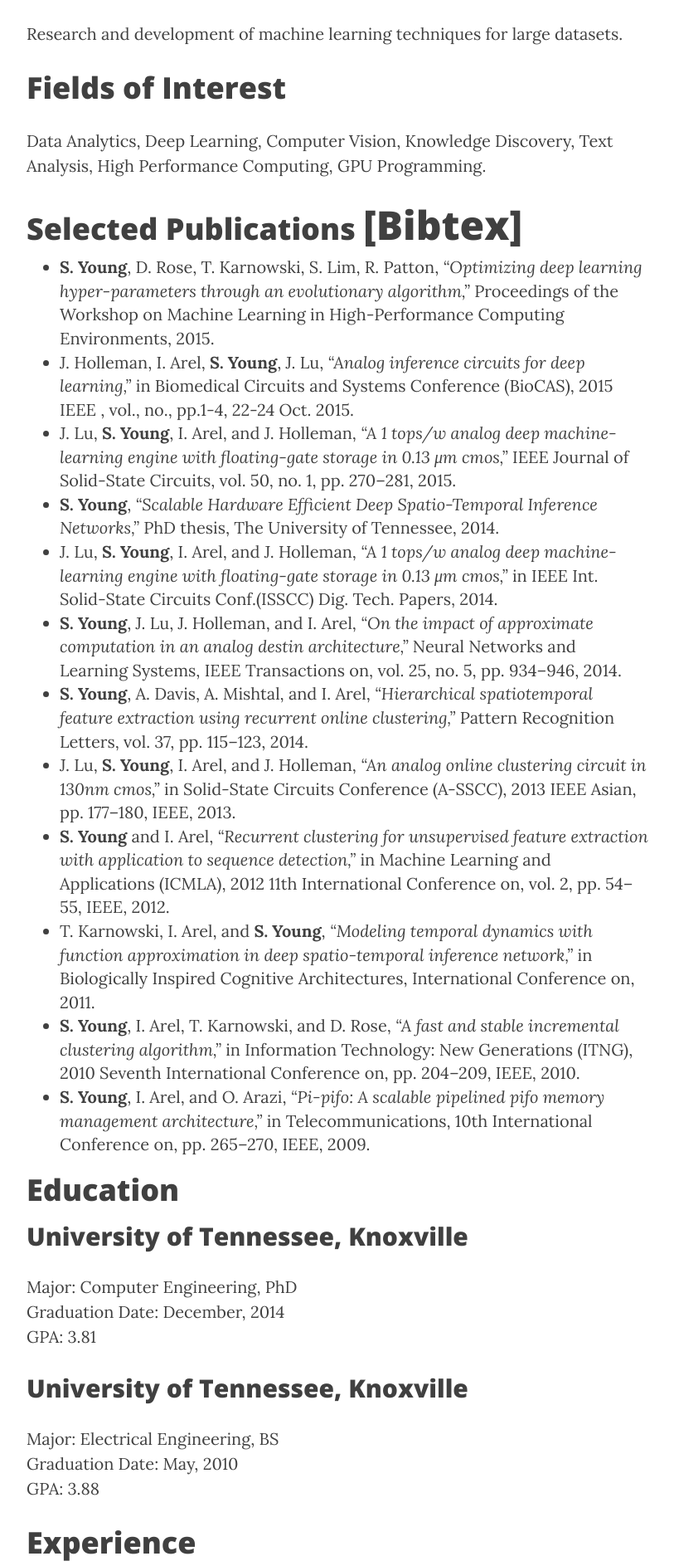
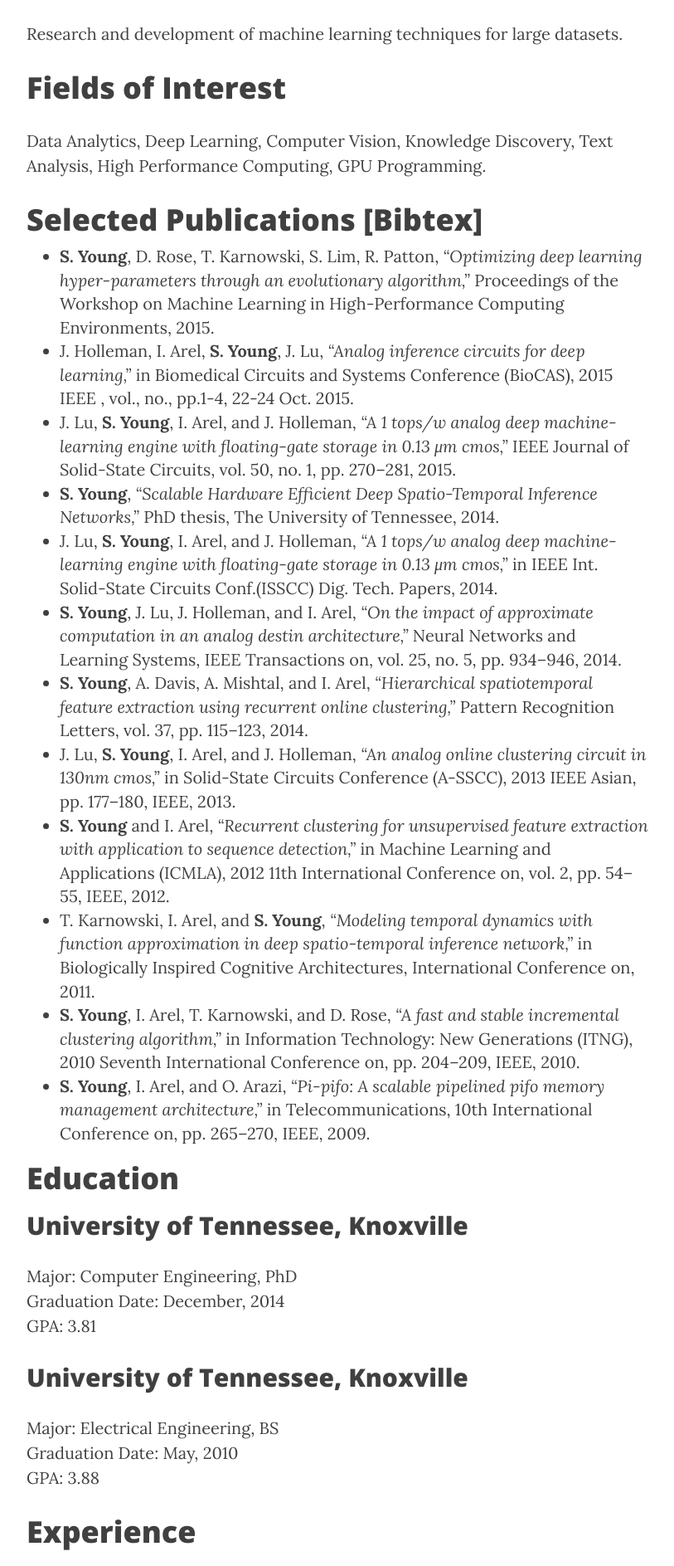
Before and after one commit to stevenryoung/stevenryoung.github.io, a Jekyll site: the page built from cv.md, in a window 1280 px wide. Shown: the part 570-2457 px from the top of the page at 83% size, without its empty margins (233-1046 px from the left). Built offline with Jekyll 4.4.1, drawn with Linux system fonts in a browser that asks for light colours; nearby versions of some CDN libraries.

Commit message:
Playing with formatting.

```diff
--- a/cv.md
+++ b/cv.md
@@ -12,7 +12,7 @@ Research and development of machine learning techniques for large datasets.
 Data Analytics, Deep Learning, Computer Vision, Knowledge Discovery, Text Analysis,
 High Performance Computing, GPU Programming.
 
-# Selected Publications <font size="8" color="#0000EE"><a href="/content/citations.bib">[Bibtex]</a></font>
+# Selected Publications <a size="8" color="#0000EE" href="/content/citations.bib">[Bibtex]</a>
 
 * **S. Young**, D. Rose, T. Karnowski, S. Lim, R. Patton, *"Optimizing deep learning hyper-parameters through an evolutionary algorithm,"* Proceedings of the Workshop on Machine Learning in High-Performance Computing Environments, 2015.
 * J. Holleman, I. Arel, **S. Young**, J. Lu, *"Analog inference circuits for deep learning,"* in Biomedical Circuits and Systems Conference (BioCAS), 2015 IEEE , vol., no., pp.1-4, 22-24 Oct. 2015.
```
